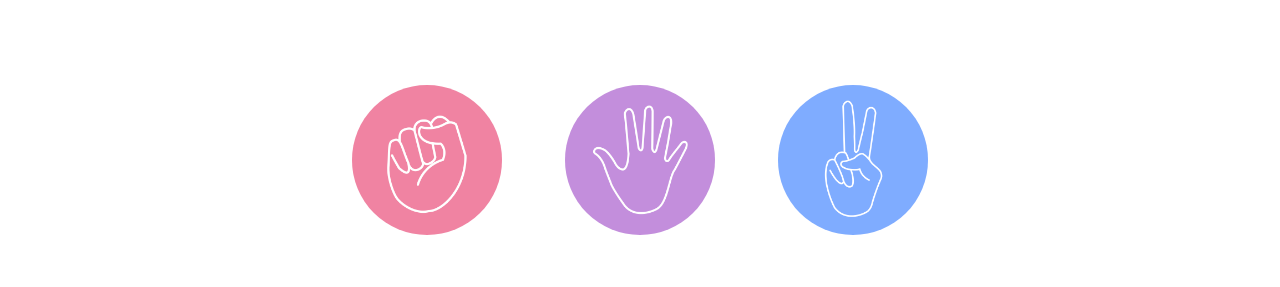
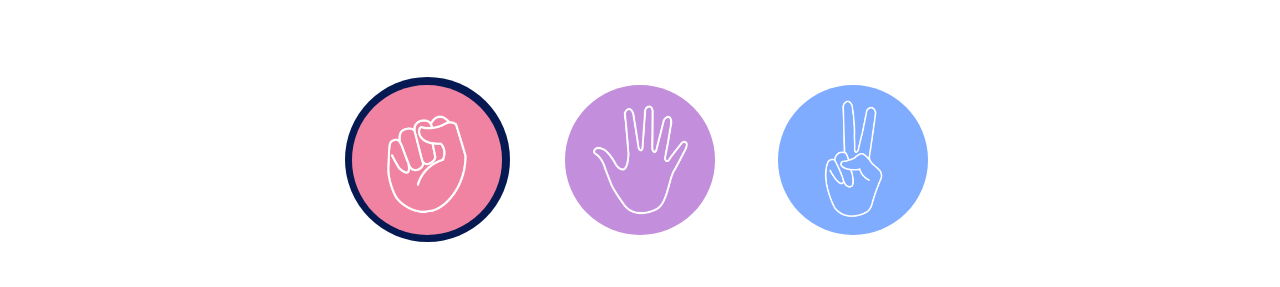
Before and after one commit to asim-19/RPS-Arena, a plain HTML site: page index.html in a window 1280 px wide. In both pictures the pointer is over the element 427 px from the left and 242 px from the top of the page. Shown: the part 83-370 px from the top of the page. Drawn offline with Linux system fonts and the light colour scheme.

Commit message:
Update style.css

```diff
--- a/style.css
+++ b/style.css
@@ -23,14 +23,14 @@
 
   .choice:hover {
     cursor: pointer;
-    background-color: #0719522;
+    background-color: #071952;
   }
 
   img {
     height: 150px;
     width: 150px;
     object-fit: cover;
-    border-radius: 500%;
+    border-radius: 50%;
   }
 
   .choices {
```
